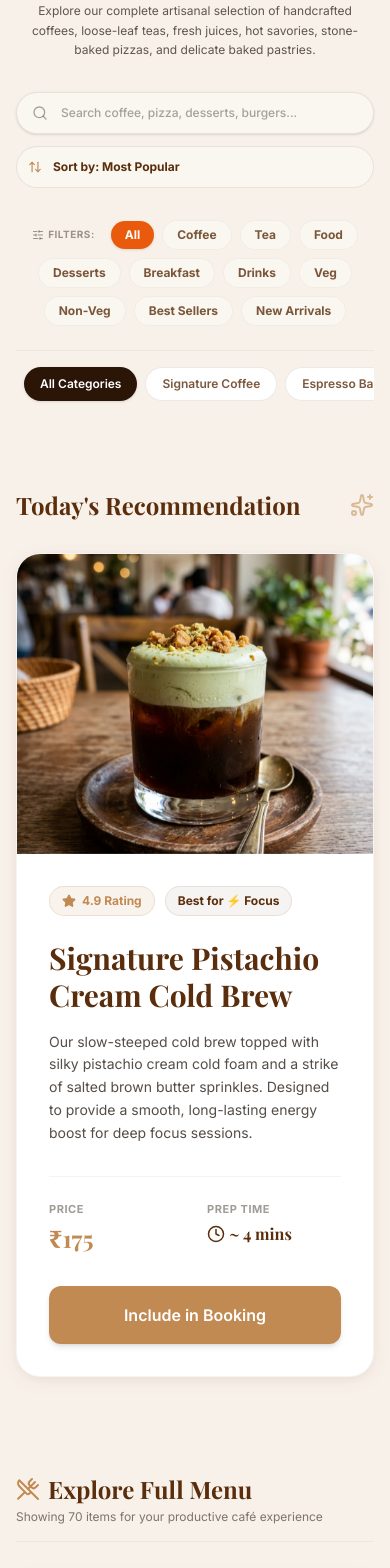
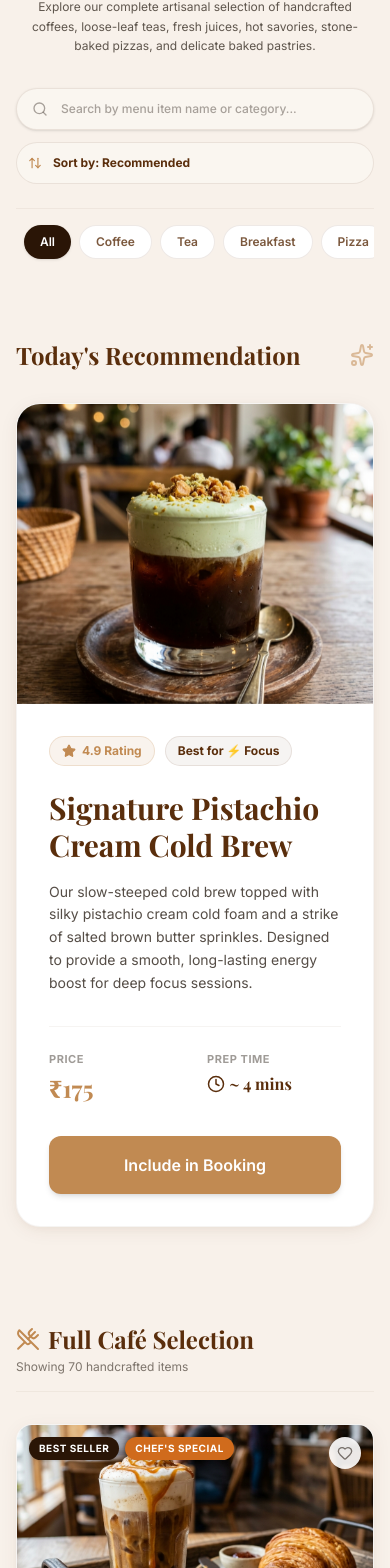
Before and after one commit to rakshana2807/RoyalCafe-VisionX, a Next.js app: page /menu in a window 390 px wide. Shown: the part 233-1801 px from the top of the page. Built offline with nearby package versions, Linux system fonts and the light colour scheme; a web font is replaced by a local one.

Commit message:
menu filter updated

```diff
--- a/app/menu/page.tsx
+++ b/app/menu/page.tsx
@@ -8,23 +8,39 @@ import MenuHero from "@/components/menu/MenuHero";
 import FeaturedItems from "@/components/menu/FeaturedItems";
 import MenuCard from "@/components/menu/MenuCard";
 import MenuCTA from "@/components/menu/MenuCTA";
-import {
-  MENU_ITEMS,
-  MENU_CATEGORIES,
-  MAIN_FILTERS,
-  SORT_OPTIONS,
-  MenuItem,
-} from "@/data/menuData";
+import { MENU_ITEMS, MenuItem } from "@/data/menuData";
+
+const CATEGORIES = [
+  "All",
+  "Coffee",
+  "Tea",
+  "Breakfast",
+  "Pizza",
+  "Burgers",
+  "Sandwiches",
+  "Pasta",
+  "Rice & Bowls",
+  "Desserts",
+  "Drinks",
+  "Mocktails",
+];
+
+const SORT_OPTIONS = [
+  "Recommended",
+  "Popular",
+  "Price: Low to High",
+  "Price: High to Low",
+  "Newest",
+];
 
 export default function MenuPage() {
   const [searchTerm, setSearchTerm] = useState("");
-  const [activeCategory, setActiveCategory] = useState("All Categories");
-  const [activeFilter, setActiveFilter] = useState("All");
-  const [sortOption, setSortOption] = useState("Most Popular");
+  const [activeCategory, setActiveCategory] = useState("All");
+  const [sortOption, setSortOption] = useState("Recommended");
 
-  // Filtering Logic
+  // Filtering Logic (Combines Category & Search Query)
   let filteredItems = MENU_ITEMS.filter((item: MenuItem) => {
-    // 1. Search term match
+    // 1. Search Query Filter
     if (searchTerm.trim() !== "") {
       const query = searchTerm.toLowerCase();
       const matches =
@@ -34,24 +50,57 @@ export default function MenuPage() {
       if (!matches) return false;
     }
 
-    // 2. High-level main filter match
-    if (activeFilter !== "All") {
-      if (activeFilter === "Coffee" && item.filterType !== "Coffee") return false;
-      if (activeFilter === "Tea" && item.filterType !== "Tea") return false;
-      if (activeFilter === "Food" && item.filterType !== "Food") return false;
-      if (activeFilter === "Desserts" && item.filterType !== "Desserts") return false;
-      if (activeFilter === "Breakfast" && item.filterType !== "Breakfast") return false;
-      if (activeFilter === "Drinks" && item.filterType !== "Drinks") return false;
-      if (activeFilter === "Veg" && !item.isVeg) return false;
-      if (activeFilter === "Non-Veg" && item.isVeg) return false;
-      if (activeFilter === "Best Sellers" && !item.isBestSeller) return false;
-      if (activeFilter === "New Arrivals" && !item.isNew) return false;
-    }
+    // 2. Category Filter
+    if (activeCategory !== "All") {
+      const cat = activeCategory.toLowerCase();
+      const itemCat = item.category.toLowerCase();
+      const itemFilterType = item.filterType?.toLowerCase() || "";
 
-    // 3. Category match
-    if (activeCategory !== "All Categories") {
-      if (item.category.toLowerCase() !== activeCategory.toLowerCase()) {
-        return false;
+      if (cat === "coffee") {
+        if (
+          itemFilterType !== "coffee" &&
+          !itemCat.includes("coffee") &&
+          !itemCat.includes("espresso") &&
+          !itemCat.includes("cappuccino")
+        ) {
+          return false;
+        }
+      } else if (cat === "tea") {
+        if (itemFilterType !== "tea" && !itemCat.includes("tea")) {
+          return false;
+        }
+      } else if (cat === "breakfast") {
+        if (itemFilterType !== "breakfast" && !itemCat.includes("breakfast")) {
+          return false;
+        }
+      } else if (cat === "pizza") {
+        if (!itemCat.includes("pizza")) return false;
+      } else if (cat === "burgers") {
+        if (!itemCat.includes("burger")) return false;
+      } else if (cat === "sandwiches") {
+        if (!itemCat.includes("sandwich")) return false;
+      } else if (cat === "pasta") {
+        if (!itemCat.includes("pasta")) return false;
+      } else if (cat === "rice & bowls") {
+        if (!itemCat.includes("rice") && !itemCat.includes("bowl")) return false;
+      } else if (cat === "desserts") {
+        if (
+          itemFilterType !== "desserts" &&
+          !["desserts", "cakes", "brownies", "cookies", "muffins", "cheesecakes"].includes(itemCat)
+        ) {
+          return false;
+        }
+      } else if (cat === "drinks") {
+        if (
+          itemFilterType !== "drinks" &&
+          !["iced beverages", "fresh juices", "milkshakes", "smoothies", "hot chocolate"].includes(itemCat)
+        ) {
+          return false;
+        }
+      } else if (cat === "mocktails") {
+        if (!itemCat.includes("mocktail")) return false;
+      } else {
+        if (itemCat !== cat) return false;
       }
     }
 
@@ -66,23 +115,24 @@ export default function MenuPage() {
     if (sortOption === "Price: High to Low") {
       return b.price - a.price;
     }
-    if (sortOption === "Highest Rated") {
-      return b.rating - a.rating;
+    if (sortOption === "Popular") {
+      const reviewsA = parseInt(a.reviewsCount) || 0;
+      const reviewsB = parseInt(b.reviewsCount) || 0;
+      return reviewsB - reviewsA;
     }
     if (sortOption === "Newest") {
       return (b.isNew ? 1 : 0) - (a.isNew ? 1 : 0);
     }
-    // Most Popular default (by reviews numeric count)
-    const reviewsA = parseInt(a.reviewsCount) || 0;
-    const reviewsB = parseInt(b.reviewsCount) || 0;
-    return reviewsB - reviewsA;
+    // Recommended default (Best Sellers & Chef Specials first, then rating)
+    const scoreA = (a.isBestSeller ? 2 : 0) + (a.isChefsSpecial ? 1 : 0) + a.rating;
+    const scoreB = (b.isBestSeller ? 2 : 0) + (b.isChefsSpecial ? 1 : 0) + b.rating;
+    return scoreB - scoreA;
   });
 
   const handleResetFilters = () => {
     setSearchTerm("");
-    setActiveCategory("All Categories");
-    setActiveFilter("All");
-    setSortOption("Most Popular");
+    setActiveCategory("All");
+    setSortOption("Recommended");
   };
 
   return (
@@ -91,16 +141,13 @@ export default function MenuPage() {
       <Navbar />
 
       <main className="w-full flex-grow bg-background">
-        {/* Hero Section with Search, Sort, Main Filters, and 26 Category Tabs */}
+        {/* Simplified Hero Section with Search, Sort, and ONE Category Bar */}
         <MenuHero
           searchTerm={searchTerm}
           onSearchChange={setSearchTerm}
-          categories={MENU_CATEGORIES}
+          categories={CATEGORIES}
           activeCategory={activeCategory}
           onSelectCategory={setActiveCategory}
-          mainFilters={MAIN_FILTERS}
-          activeFilter={activeFilter}
-          onSelectFilter={setActiveFilter}
           sortOption={sortOption}
           onSelectSort={setSortOption}
           sortOptions={SORT_OPTIONS}
@@ -118,27 +165,27 @@ export default function MenuPage() {
               <div>
                 <h2 className="text-2xl sm:text-3xl font-bold font-serif text-[#5A2E0C] flex items-center gap-2">
                   <UtensilsCrossed className="h-6 w-6 text-accent" />
-                  {activeCategory === "All Categories" ? "Explore Full Menu" : activeCategory}
+                  {activeCategory === "All" ? "Full Café Selection" : `${activeCategory} Menu`}
                 </h2>
                 <p className="text-xs text-foreground/60 font-sans mt-1">
-                  Showing {filteredItems.length} items for your productive café experience
+                  Showing {filteredItems.length} handcrafted items
                 </p>
               </div>
 
-              {(activeCategory !== "All Categories" || activeFilter !== "All" || searchTerm !== "") && (
+              {(activeCategory !== "All" || searchTerm !== "" || sortOption !== "Recommended") && (
                 <button
                   onClick={handleResetFilters}
                   className="inline-flex items-center text-xs font-bold text-accent hover:text-primary transition-colors cursor-pointer group"
                 >
-                  Clear All Filters
+                  Clear Filters
                   <ArrowRight className="ml-1 h-3.5 w-3.5 transform group-hover:translate-x-1 transition-transform" />
                 </button>
               )}
             </div>
 
-            {/* Menu Grid */}
+            {/* Menu Grid with Smooth Fade-in */}
             {filteredItems.length > 0 ? (
-              <div className="grid grid-cols-1 sm:grid-cols-2 md:grid-cols-3 lg:grid-cols-4 gap-6">
+              <div className="grid grid-cols-1 sm:grid-cols-2 md:grid-cols-3 lg:grid-cols-4 gap-6 transition-all duration-300">
                 {filteredItems.map((item) => (
                   <div key={item.id} className="animate-fade-in">
                     <MenuCard item={item} />
@@ -146,15 +193,15 @@ export default function MenuPage() {
                 ))}
               </div>
             ) : (
-              <div className="py-20 text-center bg-white rounded-3xl border border-primary/5 max-w-xl mx-auto p-8 card-shadow">
+              <div className="py-20 text-center bg-white rounded-3xl border border-primary/5 max-w-xl mx-auto p-8 card-shadow animate-fade-in">
                 <Coffee className="h-10 w-10 text-accent/60 mx-auto mb-4 animate-bounce" />
                 <h3 className="text-lg font-bold font-serif text-primary mb-2">No Menu Items Found</h3>
                 <p className="text-xs text-foreground/75 mb-6">
-                  We couldn&apos;t find anything matching your search criteria. Try clearing filters or searching for another term!
+                  We couldn&apos;t find any items matching &ldquo;{searchTerm}&rdquo; in the {activeCategory} category.
                 </p>
                 <button
                   onClick={handleResetFilters}
-                  className="px-6 py-2.5 bg-[#2A1506] text-white text-xs font-bold rounded-full uppercase tracking-wider hover:bg-[#2A1506]/90 transition-all"
+                  className="px-6 py-2.5 bg-[#2A1506] text-white text-xs font-bold rounded-full uppercase tracking-wider hover:bg-[#2A1506]/90 transition-all cursor-pointer"
                 >
                   View All Menu Items
                 </button>
--- a/components/menu/MenuHero.tsx
+++ b/components/menu/MenuHero.tsx
@@ -1,6 +1,6 @@
 "use client";
 
-import { Search, SlidersHorizontal, ArrowUpDown } from "lucide-react";
+import { Search, ArrowUpDown } from "lucide-react";
 import CategoryTabs from "./CategoryTabs";
 
 interface MenuHeroProps {
@@ -9,9 +9,6 @@ interface MenuHeroProps {
   categories: string[];
   activeCategory: string;
   onSelectCategory: (category: string) => void;
-  mainFilters: string[];
-  activeFilter: string;
-  onSelectFilter: (filter: string) => void;
   sortOption: string;
   onSelectSort: (sort: string) => void;
   sortOptions: string[];
@@ -23,19 +20,16 @@ export default function MenuHero({
   categories,
   activeCategory,
   onSelectCategory,
-  mainFilters,
-  activeFilter,
-  onSelectFilter,
   sortOption,
   onSelectSort,
   sortOptions,
 }: MenuHeroProps) {
   return (
-    <section className="pt-32 pb-8 bg-background flex flex-col items-center text-center">
+    <section className="pt-32 pb-6 bg-background flex flex-col items-center text-center">
       <div className="max-w-7xl mx-auto px-4 sm:px-6 lg:px-8 w-full flex flex-col items-center">
 
-        {/* Title */}
-        <h1 className="text-4xl sm:text-5xl md:text-[52px] leading-tight font-bold font-serif text-[#5A2E0C] mb-4 animate-fade-in">
+        {/* Header Title */}
+        <h1 className="text-4xl sm:text-5xl md:text-[52px] leading-tight font-bold font-serif text-[#5A2E0C] mb-3 animate-fade-in">
           RoyalCafe Gourmet Menu
         </h1>
 
@@ -44,10 +38,10 @@ export default function MenuHero({
           Explore our complete artisanal selection of handcrafted coffees, loose-leaf teas, fresh juices, hot savories, stone-baked pizzas, and delicate baked pastries.
         </p>
 
-        {/* Search & Sort Controls Bar */}
-        <div className="w-full max-w-4xl flex flex-col sm:flex-row gap-3 items-center mb-8 animate-fade-in delay-200">
+        {/* Controls Row: Search Input + Single Sort Dropdown */}
+        <div className="w-full max-w-4xl flex flex-col sm:flex-row gap-3 items-center mb-6 animate-fade-in delay-200">
 
-          {/* Search Input Container */}
+          {/* Search Input */}
           <div className="relative flex-1 w-full">
             <div className="absolute inset-y-0 left-4 flex items-center pointer-events-none">
               <Search className="h-4 w-4 text-foreground/40" />
@@ -56,12 +50,12 @@ export default function MenuHero({
               type="text"
               value={searchTerm}
               onChange={(e) => onSearchChange(e.target.value)}
-              placeholder="Search coffee, pizza, desserts, burgers..."
+              placeholder="Search by menu item name or category..."
               className="w-full pl-11 pr-4 py-3 bg-[#FAF6F0] focus:bg-white text-xs sm:text-sm rounded-full border border-primary/10 focus:border-[#EA5A0C]/40 outline-none shadow-sm transition-all text-primary placeholder-foreground/40 font-medium"
             />
           </div>
 
-          {/* Sort Dropdown Selector */}
+          {/* Sort By Dropdown */}
           <div className="flex items-center gap-2 w-full sm:w-auto shrink-0">
             <div className="relative w-full sm:w-auto">
               <div className="absolute inset-y-0 left-3 flex items-center pointer-events-none">
@@ -83,33 +77,8 @@ export default function MenuHero({
 
         </div>
 
-        {/* High-Level Main Filters Row */}
-        <div className="w-full max-w-5xl mb-6 animate-fade-in delay-250">
-          <div className="flex flex-wrap items-center justify-center gap-2">
-            <span className="text-[10px] font-bold text-foreground/45 uppercase tracking-wider mr-2 flex items-center gap-1">
-              <SlidersHorizontal className="h-3 w-3" /> Filters:
-            </span>
-            {mainFilters.map((filter) => {
-              const isActive = activeFilter === filter;
-              return (
-                <button
-                  key={filter}
-                  onClick={() => onSelectFilter(filter)}
-                  className={`px-3.5 py-1.5 rounded-full text-xs font-bold transition-all duration-200 cursor-pointer ${
-                    isActive
-                      ? "bg-[#EA5A0C] text-white shadow-sm"
-                      : "bg-[#FAF6F0] text-primary/80 hover:bg-[#EAE0D5] border border-primary/5"
-                  }`}
-                >
-                  {filter}
-                </button>
-              );
-            })}
-          </div>
-        </div>
-
-        {/* 26 Category Selector Tabs */}
-        <div className="w-full max-w-6xl animate-fade-in delay-300 pt-2 border-t border-primary/5">
+        {/* Single Horizontal Category Bar */}
+        <div className="w-full max-w-5xl animate-fade-in delay-300 pt-2 border-t border-primary/5">
           <CategoryTabs
             categories={categories}
             activeCategory={activeCategory}
```
